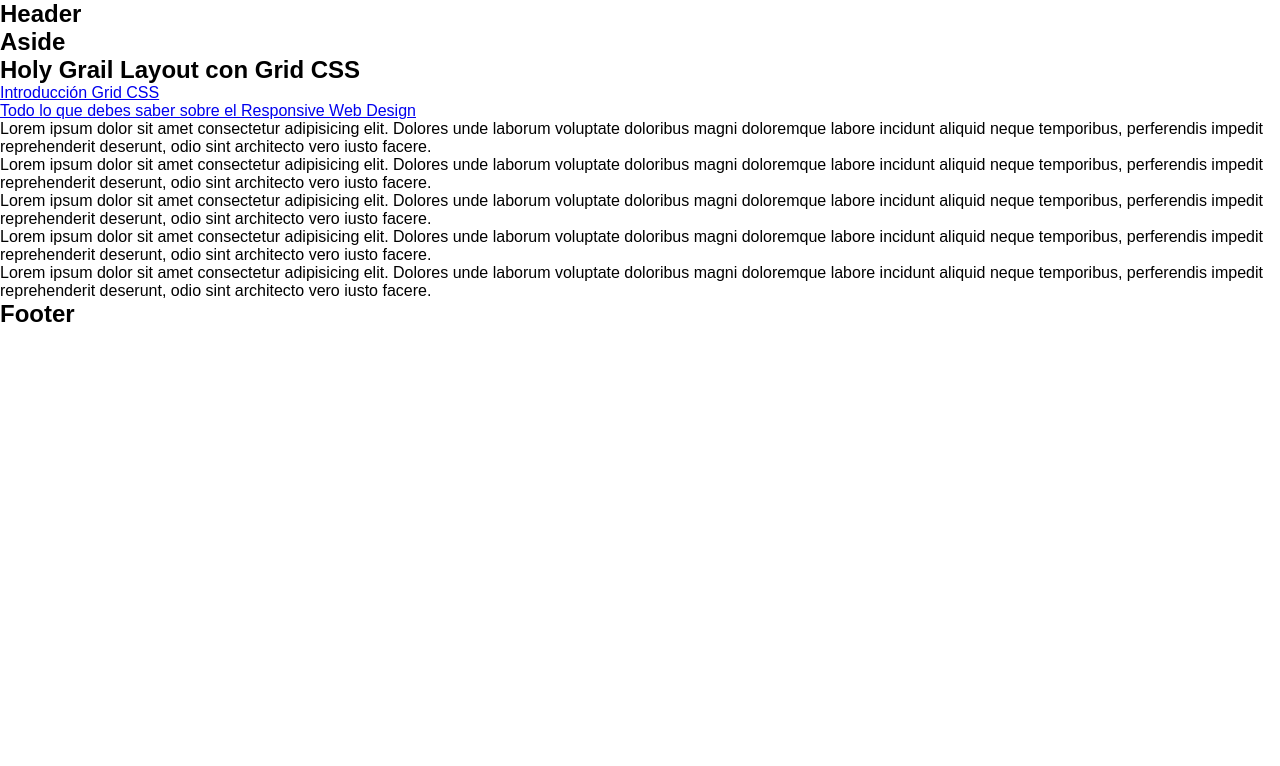
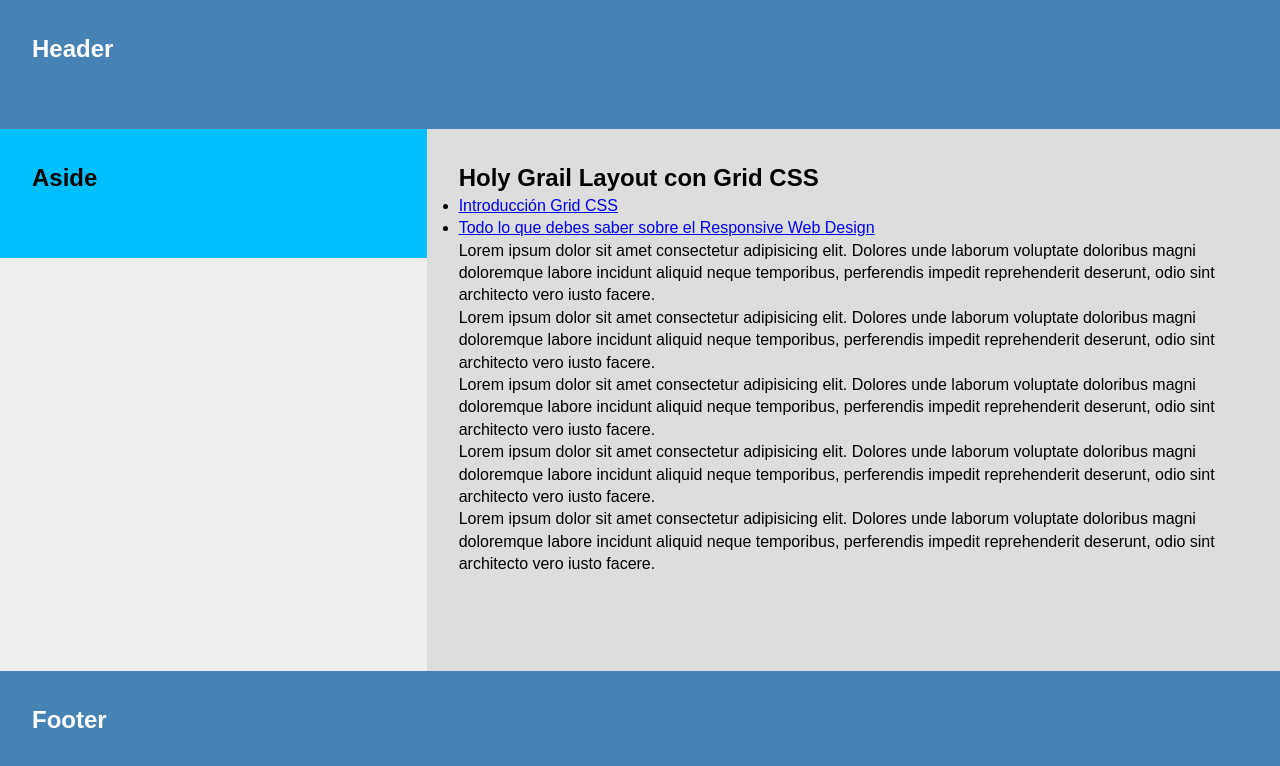
Before and after one commit to AmeCes/adm10v, a plain HTML site: page index.html in a window 1280 px wide. Drawn offline with Linux system fonts and the light colour scheme.

Commit message:
Clase 4 ejercicio 1 Grid CSS

```diff
--- a/css/holy_grail_layout_1.css
+++ b/css/holy_grail_layout_1.css
@@ -0,0 +1,46 @@
+.website {
+  min-height: 100vh;
+  line-height: 1.4;
+  background-color: #EEE;
+
+  display: grid;
+  grid-template-columns: 100%;
+  grid-template-rows: repeat(4, auto);
+  grid-template-areas: 'header'
+                                    'main'
+                                    'aside'
+                                    'footer';
+}
+
+/* Selector de hijos directos */
+.website > * { padding: 2rem; }
+
+.header,
+.footer {
+  grid-area: header;
+  background-color: steelblue;
+  color: #FFF;
+}
+
+.footer { grid-area: footer; }
+
+.main {
+  background-color: #DDD;
+  grid-area: main;
+}
+
+.aside {
+  background-color: deepskyblue;
+  grid-area: aside;
+}
+
+@media screen and (min-width: 64em) {
+  .website {
+    grid-template-columns: repeat(3, 1fr);
+    grid-template-rows: repeat(4, auto);
+    grid-template-areas: 'header header header'
+                                      'aside main main'
+                                      '. main main'
+                                      'footer footer footer';
+  }
+}
```
Also changed, not shown: clase2.html (+27 -0 lines).
